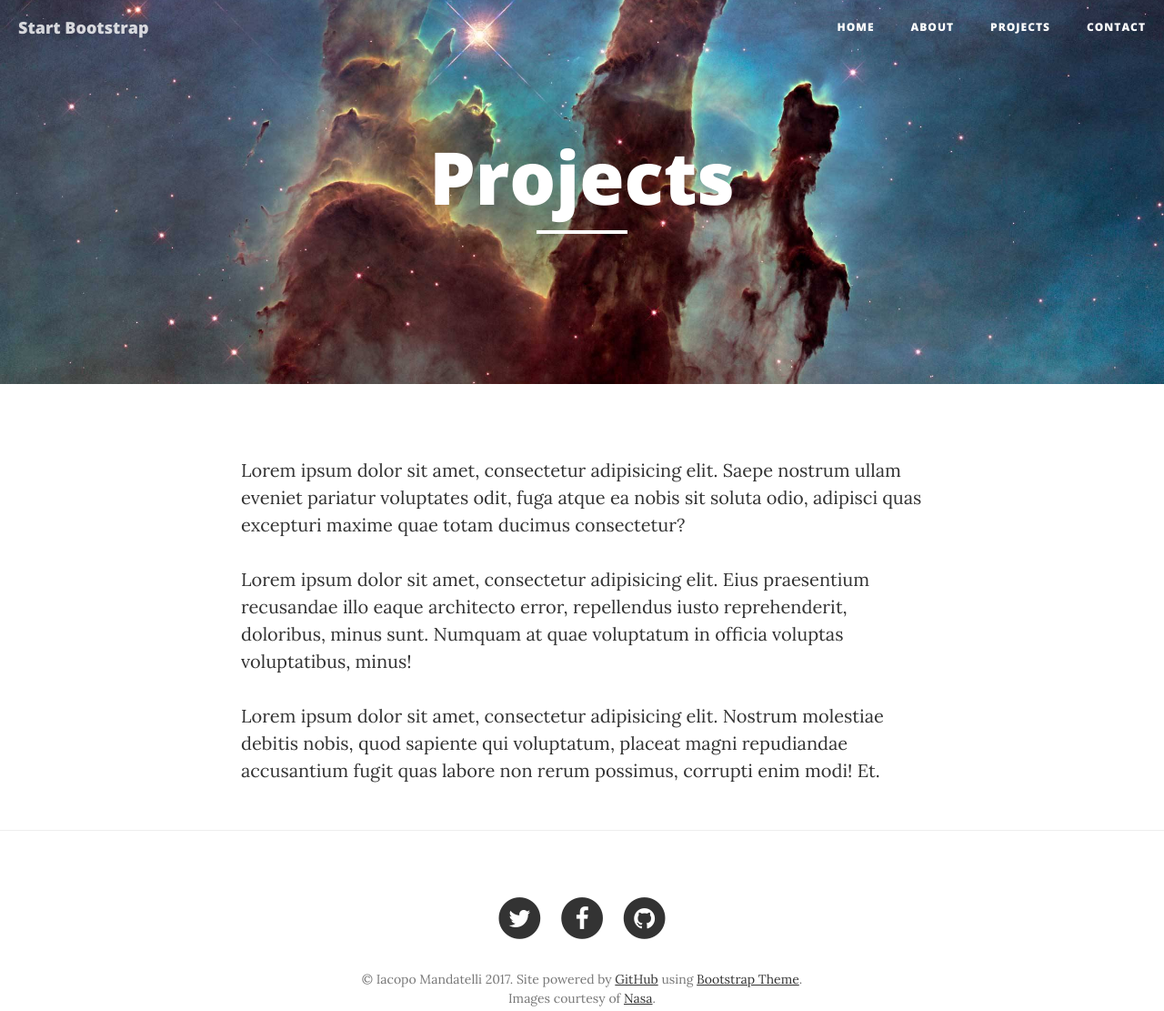
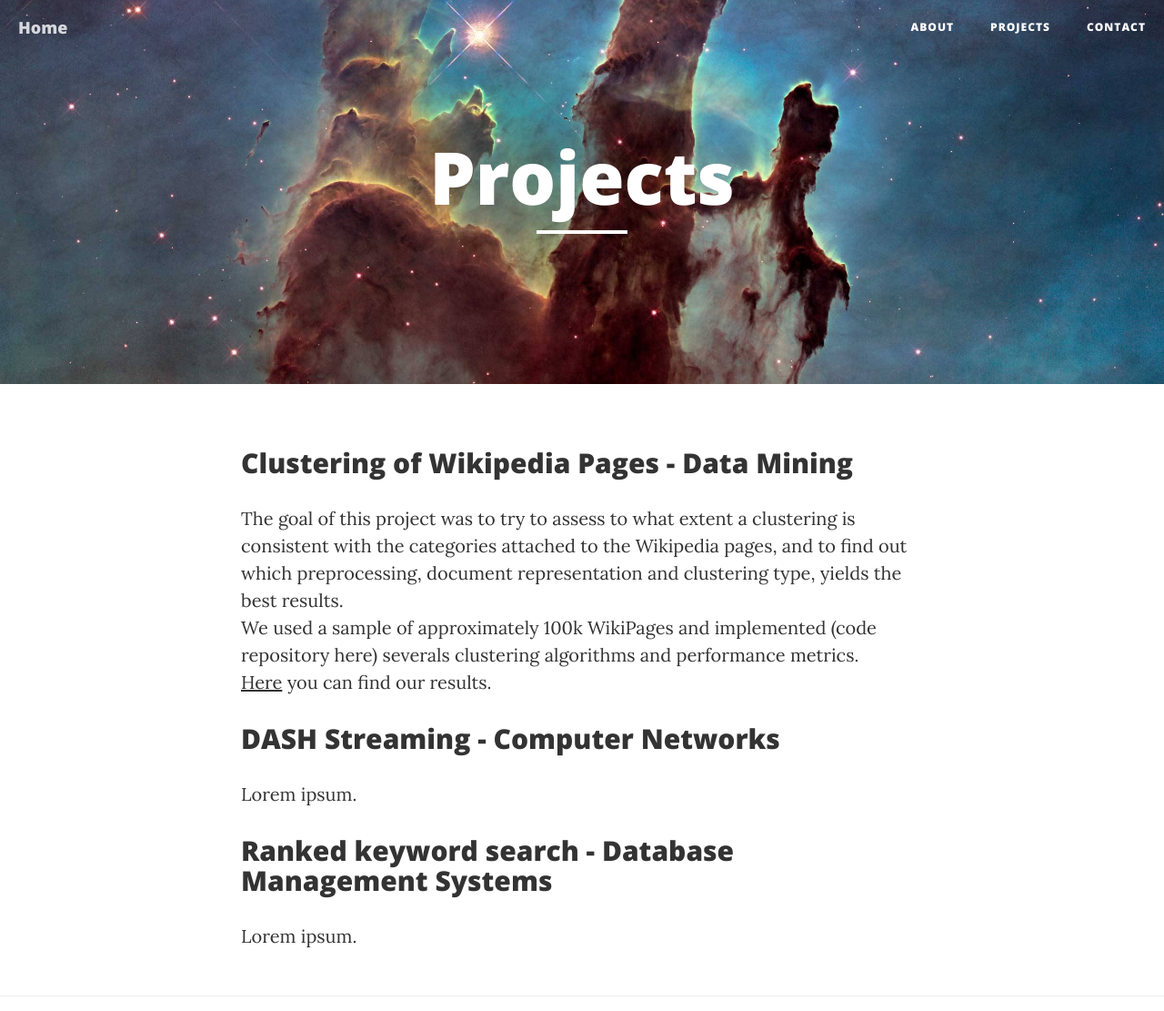
Before and after one commit to mandamondo/mandamondo.github.io, a website: page projects.html in a window 1280 px wide. Shown: the top 1111 px of the page at 91% size. Drawn offline with nearby package versions, Linux system fonts and the light colour scheme.

Commit message:
started projects section, added docs folder

```diff
--- a/projects.html
+++ b/projects.html
@@ -42,15 +42,12 @@
                     <span class="sr-only">Toggle navigation</span>
                     Menu <i class="fa fa-bars"></i>
                 </button>
-                <a class="navbar-brand" href="index.html">Start Bootstrap</a>
+                <a class="navbar-brand" href="index.html">Home</a>
             </div>
 
             <!-- Collect the nav links, forms, and other content for toggling -->
             <div class="collapse navbar-collapse" id="bs-example-navbar-collapse-1">
                 <ul class="nav navbar-nav navbar-right">
-                    <li>
-                        <a href="index.html">Home</a>
-                    </li>
                     <li>
                         <a href="about.html">About</a>
                     </li>
@@ -87,9 +84,18 @@
     <div class="container">
         <div class="row">
             <div class="col-lg-8 col-lg-offset-2 col-md-10 col-md-offset-1">
-                <p>Lorem ipsum dolor sit amet, consectetur adipisicing elit. Saepe nostrum ullam eveniet pariatur voluptates odit, fuga atque ea nobis sit soluta odio, adipisci quas excepturi maxime quae totam ducimus consectetur?</p>
-                <p>Lorem ipsum dolor sit amet, consectetur adipisicing elit. Eius praesentium recusandae illo eaque architecto error, repellendus iusto reprehenderit, doloribus, minus sunt. Numquam at quae voluptatum in officia voluptas voluptatibus, minus!</p>
-                <p>Lorem ipsum dolor sit amet, consectetur adipisicing elit. Nostrum molestiae debitis nobis, quod sapiente qui voluptatum, placeat magni repudiandae accusantium fugit quas labore non rerum possimus, corrupti enim modi! Et.</p>
+            	<h2>Clustering of Wikipedia Pages - Data Mining</h2>
+            	<p>The goal of this project was to try to assess to what extent a clustering is consistent with the categories attached to the Wikipedia pages,
+            	and to find out which preprocessing, document representation and clustering type, yields the best results. <br>
+            	We used a sample of approximately 100k WikiPages and implemented (code repository here) severals clustering algorithms and performance metrics. <br>
+            	<a href="docs/REPORT_DATA_MINING.pdf">Here</a> you can find our results.</p>
+
+            	<h2>DASH Streaming - Computer Networks</h2>
+            	<p>Lorem ipsum.</p>
+
+            	<h2>Ranked keyword search - Database Management Systems</h2>
+            	<p>Lorem ipsum.</p>
+
             </div>
         </div>
     </div>
@@ -119,7 +125,7 @@
                             </a>
                         </li>
                         <li>
-                            <a href="#">
+                            <a href="https://github.com/mandamondo">
                                 <span class="fa-stack fa-lg">
                                     <i class="fa fa-circle fa-stack-2x"></i>
                                     <i class="fa fa-github fa-stack-1x fa-inverse"></i>
```
Also changed, not shown: about.html (+2 -5 lines), contact.html (+2 -5 lines), index.html (+2 -5 lines), 1 other file.
